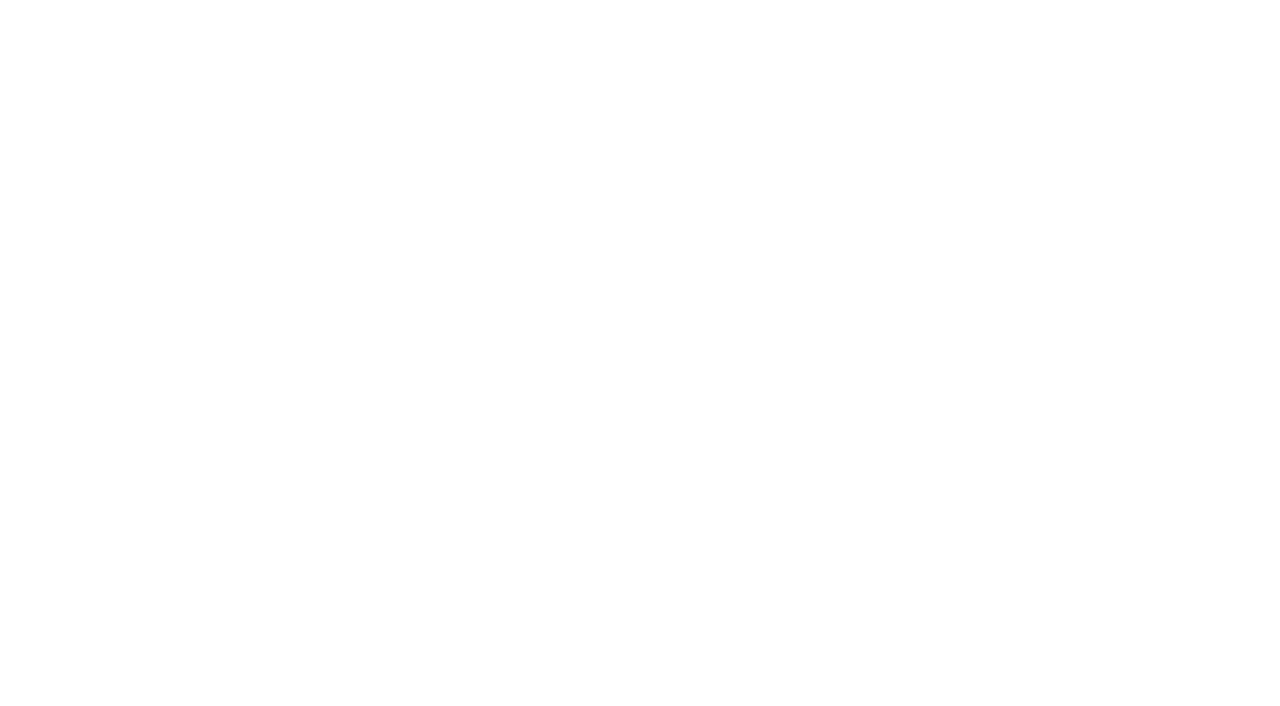
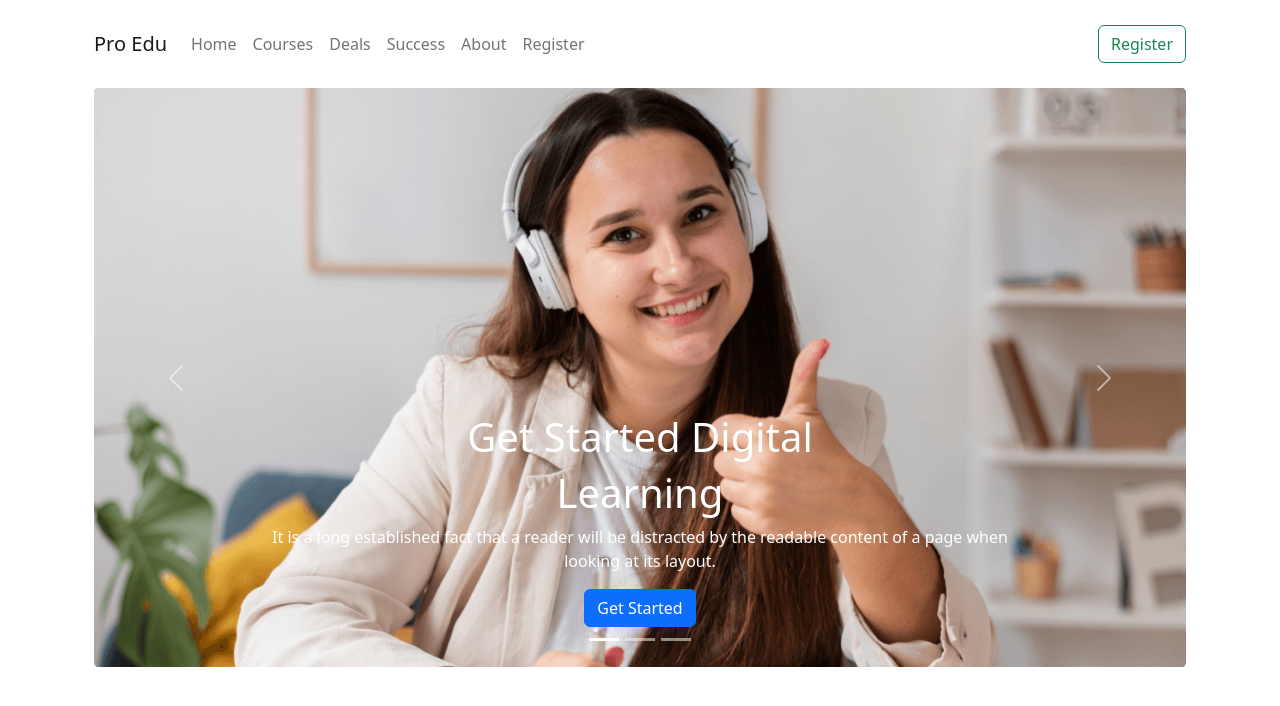
Before and after one commit to ifazzzz/edTech-website-main, a plain HTML site: page index.html in a window 1280 px wide. Drawn offline with nearby package versions, Linux system fonts and the light colour scheme.

Commit message:
header added

```diff
--- a/index.html
+++ b/index.html
@@ -9,6 +9,87 @@
     <title>EDtech website</title>
 </head>
 <body>
+    <header class="container">
+        <nav class="navbar navbar-expand-lg py-4">
+            <div class="container-fluid">
+              <a class="navbar-brand" href="#">Pro Edu</a>
+              <button class="navbar-toggler" type="button" data-bs-toggle="collapse" data-bs-target="#navbarSupportedContent" aria-controls="navbarSupportedContent" aria-expanded="false" aria-label="Toggle navigation">
+                <span class="navbar-toggler-icon"></span>
+              </button>
+              <div class="collapse navbar-collapse" id="navbarSupportedContent">
+                    <ul class="navbar-nav me-auto mb-2 mb-lg-0">
+                    <li class="nav-item">
+                        <a class="nav-link" aria-current="page" href="#">Home</a>
+                    </li>
+                    <li class="nav-item">
+                        <a class="nav-link" href="#">Courses</a>
+                    </li>
+                    <li class="nav-item">
+                        <a class="nav-link">Deals</a>
+                    </li>
+                    <li class="nav-item">
+                        <a class="nav-link">Success</a>
+                    </li>
+                    <li class="nav-item">
+                        <a class="nav-link">About</a>
+                    </li>
+                    <li class="nav-item">
+                        <a class="nav-link">Register</a>
+                    </li>
+                    </ul>
+                  <button class="btn btn-outline-success" type="submit">Register</button>
+              </div>
+            </div>
+          </nav>
+
+          <section class="container">
+            <div id="carouselExampleIndicators" class="carousel slide" data-bs-ride="true">
+                <div class="carousel-indicators">
+                  <button type="button" data-bs-target="#carouselExampleIndicators" data-bs-slide-to="0" class="active" aria-current="true" aria-label="Slide 1"></button>
+                  <button type="button" data-bs-target="#carouselExampleIndicators" data-bs-slide-to="1" aria-label="Slide 2"></button>
+                  <button type="button" data-bs-target="#carouselExampleIndicators" data-bs-slide-to="2" aria-label="Slide 3"></button>
+                </div>
+                <div class="carousel-inner">
+                  <div class="carousel-item active">
+                    <img src="images/cover/cover-1.png" class="d-block w-100" alt="...">
+                    <div class="carousel-caption d-none d-md-block">
+                      <div>
+                          <h1>Get Started Digital</h1>
+                          <h1>Learning</h1>
+                          <p>It is a long established fact that a reader will be distracted by the readable content of a page when looking at its layout.</p>
+                      </div>
+                      <div class="btn btn-primary">Get Started</div>
+                  </div>
+                  </div>
+                  <div class="carousel-item">
+                    <img src="images/cover/cover-3.jpg" class="d-block w-100" alt="...">
+                    <div class="carousel-caption d-none d-md-block">
+                      <div>
+                          <h1>Get Started Digital</h1>
+                          <h1>Learning</h1>
+                          <p>It is a long established fact that a reader will be distracted by the readable content of a page when looking at its layout.</p>
+                      </div>
+                      <div class="btn btn-primary">Get Started</div>
+                  </div>
+                  </div>
+                </div>
+                <button class="carousel-control-prev" type="button" data-bs-target="#carouselExampleIndicators" data-bs-slide="prev">
+                  <span class="carousel-control-prev-icon" aria-hidden="true"></span>
+                  <span class="visually-hidden">Previous</span>
+                </button>
+                <button class="carousel-control-next" type="button" data-bs-target="#carouselExampleIndicators" data-bs-slide="next">
+                  <span class="carousel-control-next-icon" aria-hidden="true"></span>
+                  <span class="visually-hidden">Next</span>
+                </button>
+              </div>
+          </section>
+    </header>
+    <main>
+
+    </main>
+    <footer>
+
+    </footer>
     <!-- JavaScript Bundle with Popper -->
 <script src="https://cdn.jsdelivr.net/npm/bootstrap@5.2.0/dist/js/bootstrap.bundle.min.js" integrity="sha384-A3rJD856KowSb7dwlZdYEkO39Gagi7vIsF0jrRAoQmDKKtQBHUuLZ9AsSv4jD4Xa" crossorigin="anonymous"></script>
 </body>
```
